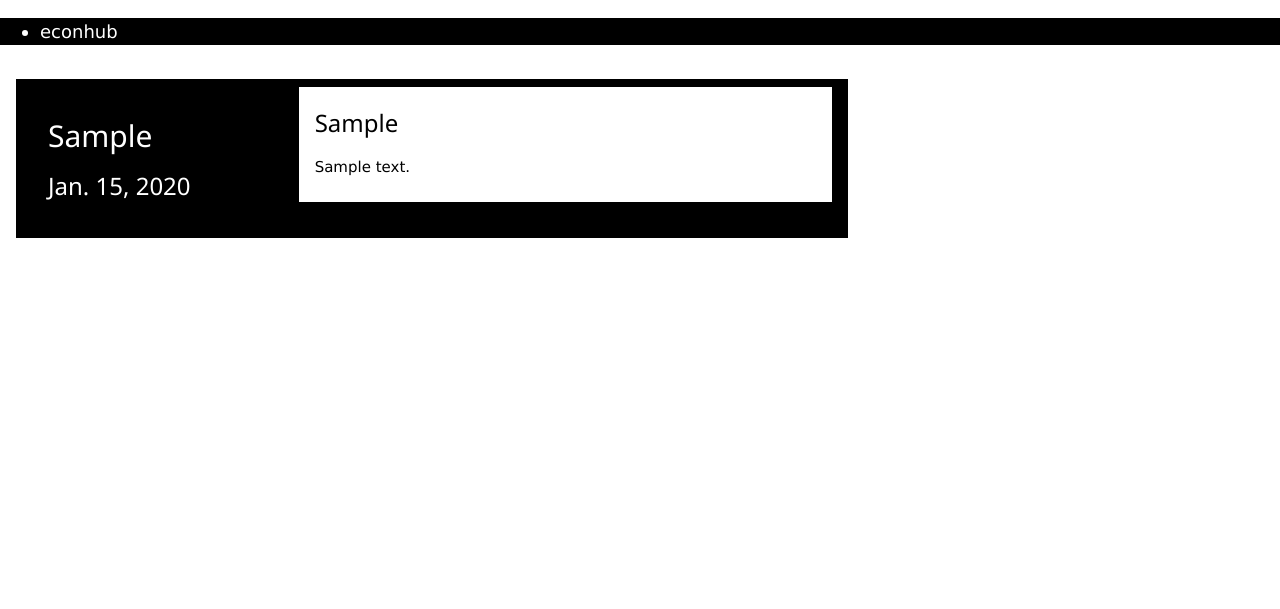
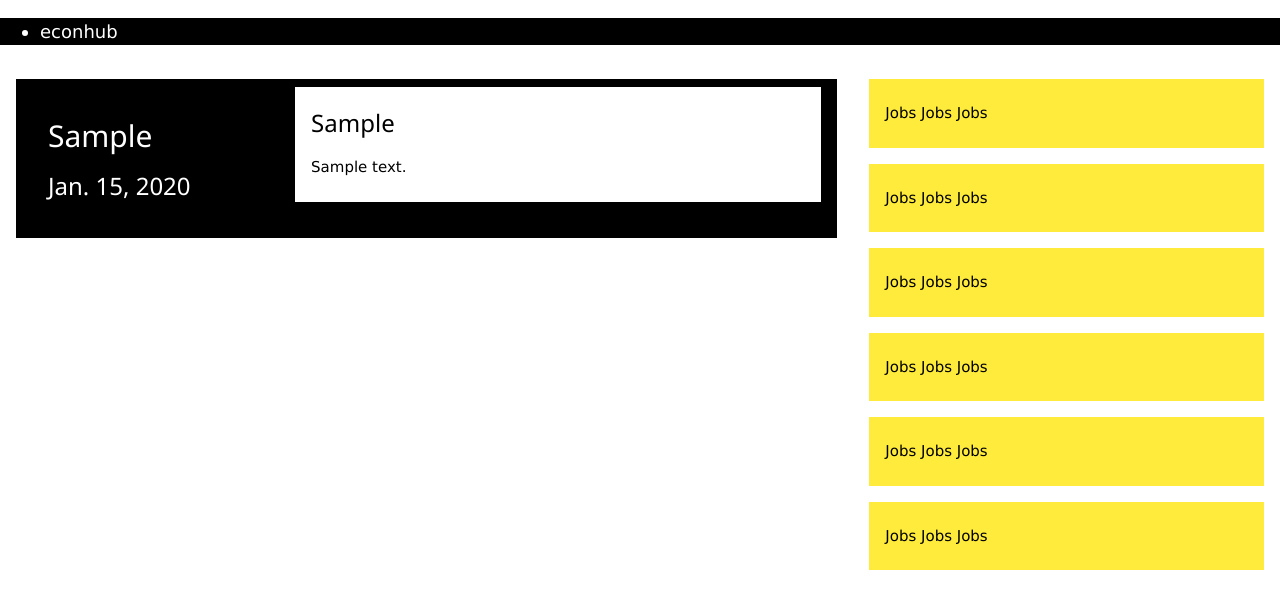
Before and after one commit to MaxSahle/inthelongrun, a Django app: template show_news/templates/show_news/index.html in a window 1280 px wide. Shown: the top 609 px of the page. Run offline with Django 3.2, Linux system fonts and the light colour scheme; the template is opened without the code that fills it: values that come from a table or form of the project are taken from there, others are empty; tables that the repository leaves empty hold one stand-in row (values such as "Sample post").

Commit message:
Jobs section added.

```diff
--- a/show_news/templates/show_news/index.html
+++ b/show_news/templates/show_news/index.html
@@ -26,11 +26,11 @@
   </ul>
 </div>
 
-<div class="w3-container w3-row-padding">
+<div class="w3-container w3-row-padding w3-twothird">
 
 {% for each in all_news %}
 
-<div class="w3-container w3-black w3-twothird w3-margin-top w3-padding">
+<div class="w3-container w3-black w3-margin-top w3-padding">
 
 <div class="w3-panel w3-third w3-black">
 <h2>{{each.source}}</h2>
@@ -46,7 +46,31 @@
 {%endfor%}
 
 </div>
-</table>
+<div class="w3-container w3-row-padding w3-rest">
+<div class="w3-container w3-yellow w3-margin-top w3-padding">
+<p>Jobs Jobs Jobs</p>
+</div>
+<div class="w3-container w3-yellow w3-margin-top w3-padding">
+<p>Jobs Jobs Jobs</p>
+</div>
+<div class="w3-container w3-yellow w3-margin-top w3-padding">
+<p>Jobs Jobs Jobs</p>
+</div>
+<div class="w3-container w3-yellow w3-margin-top w3-padding">
+<p>Jobs Jobs Jobs</p>
+</div>
+<div class="w3-container w3-yellow w3-margin-top w3-padding">
+<p>Jobs Jobs Jobs</p>
+</div>
+<div class="w3-container w3-yellow w3-margin-top w3-padding">
+<p>Jobs Jobs Jobs</p>
+</div>
+</div>
+
+
+
+
+
 <script>
 function myFunction() {
     var x = document.getElementById("demo");
```
